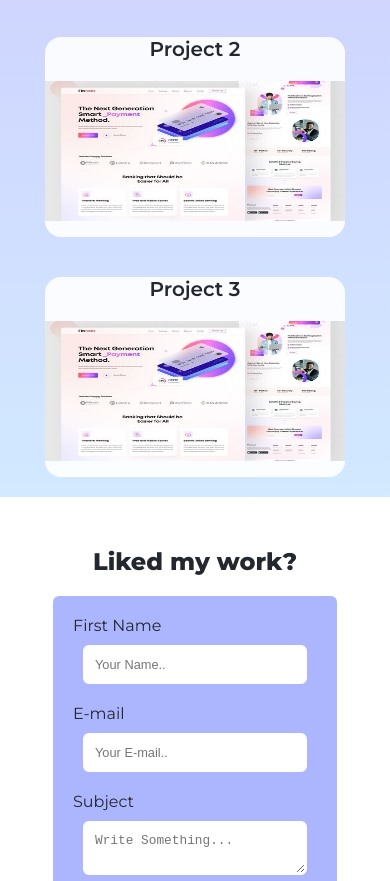
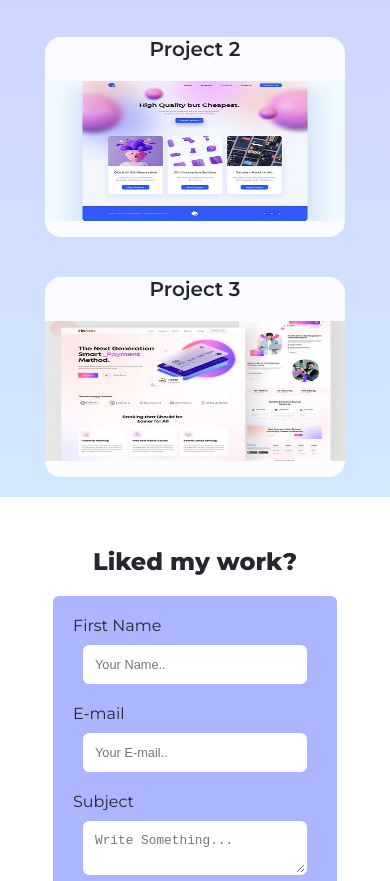
Before and after one commit to awesomeann/awesomeann.github.io, a plain HTML site: page index.html in a window 390 px wide. Shown: the part 1693-2574 px from the top of the page. Drawn offline with Linux system fonts and the light colour scheme.

```diff
--- a/index.html
+++ b/index.html
@@ -88,9 +88,9 @@
                 <img src="images/project-1.jpg" class="project-img">
             </article>
 
-                <article class="project">
+            <article  class="project">
                 <a href="https://awesomeann.github.io/project1" target="blank">Project 2</a>
-                    <img  src="images/project-2.jpg" class="project-img">
+                <img src="images/project-1.jpg" class="project-img">
             </article>
 
             <article class="project">
```
Lines whose indentation alone changed are shown as unchanged.
